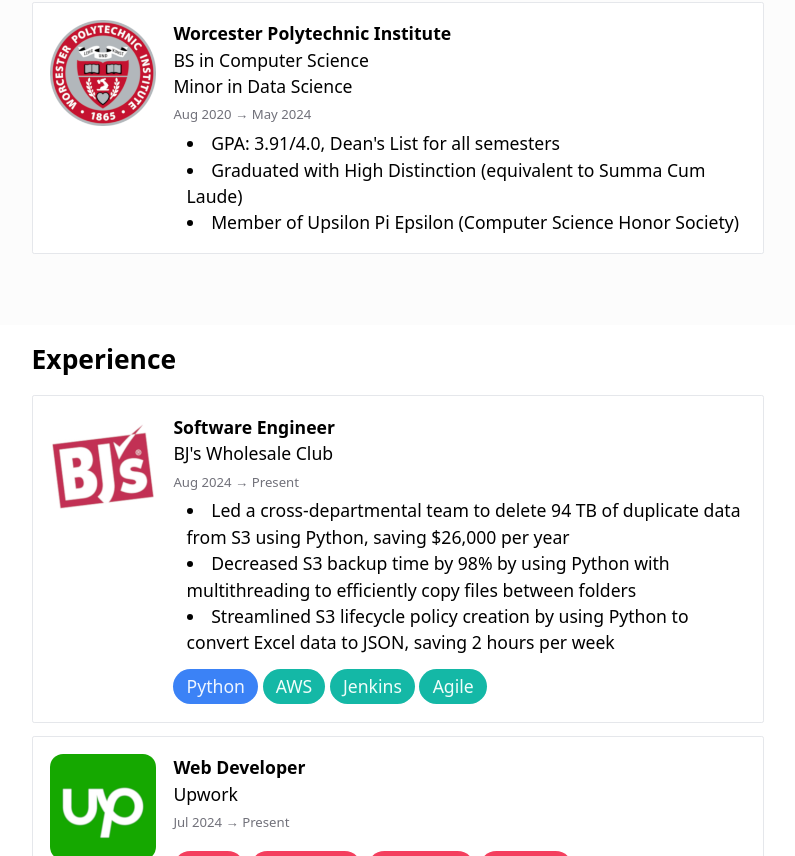
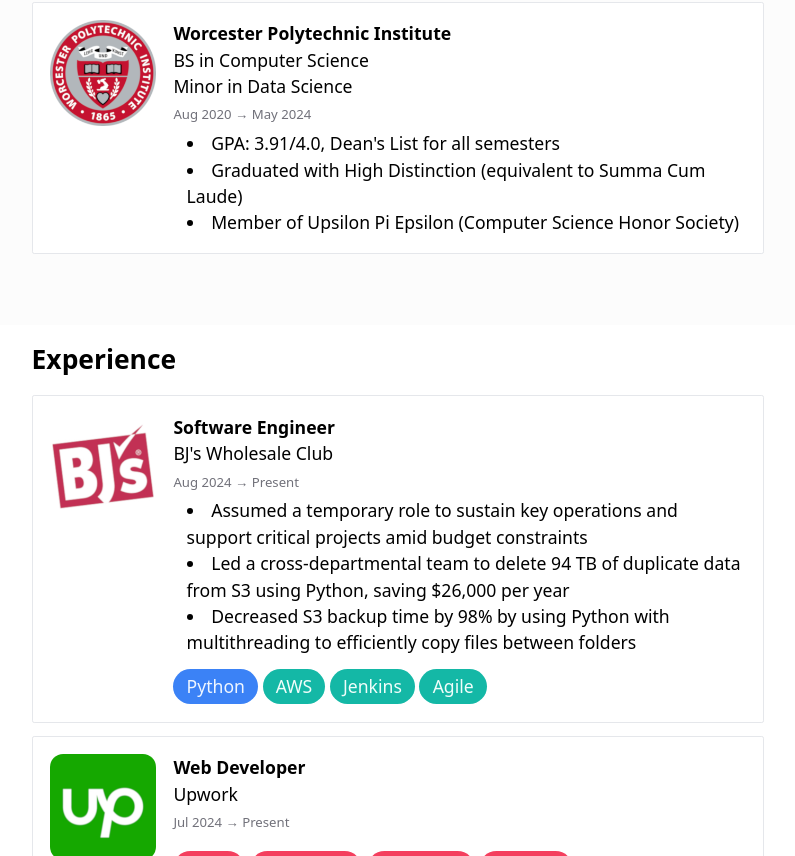
Before and after one commit to willdufault/portfolio, a React (Vite) app: page / in a window 1280 px wide. Shown: the part 381-1237 px from the top of the page, without its empty margins (242-1037 px from the left). Built offline with nearby package versions, Linux system fonts and the light colour scheme.

Commit message:
added temp role bullet to bjs

```diff
--- a/src/components/sections/Experience/index.tsx
+++ b/src/components/sections/Experience/index.tsx
@@ -23,9 +23,9 @@
       position: 'Software Engineer',
       company: 'BJ\'s Wholesale Club',
       description: [
+        'Assumed a temporary role to sustain key operations and support critical projects amid budget constraints',
         'Led a cross-departmental team to delete 94 TB of duplicate data from S3 using Python, saving $26,000 per year',
         'Decreased S3 backup time by 98% by using Python with multithreading to efficiently copy files between folders',
-        'Streamlined S3 lifecycle policy creation by using Python to convert Excel data to JSON, saving 2 hours per week'
       ],
       startDate: 'Aug 2024',
       endDate: 'Present',
```
